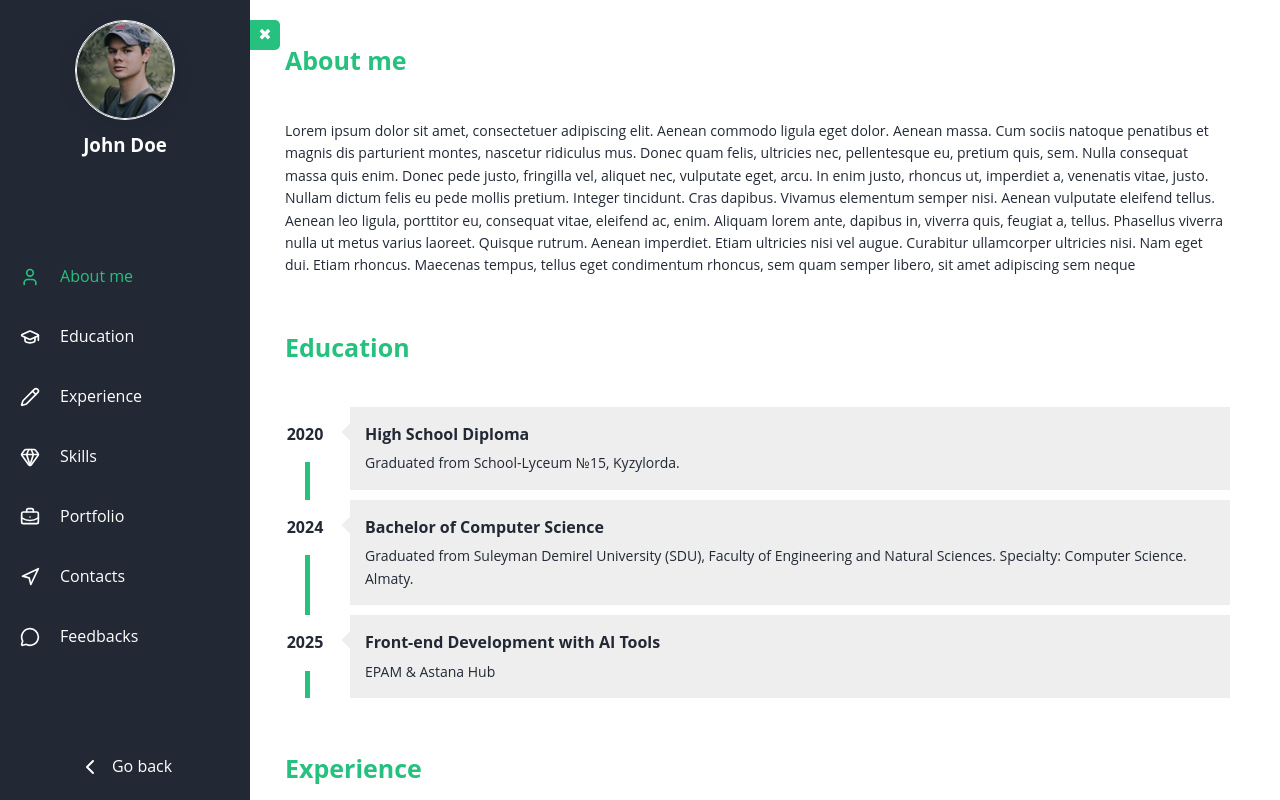
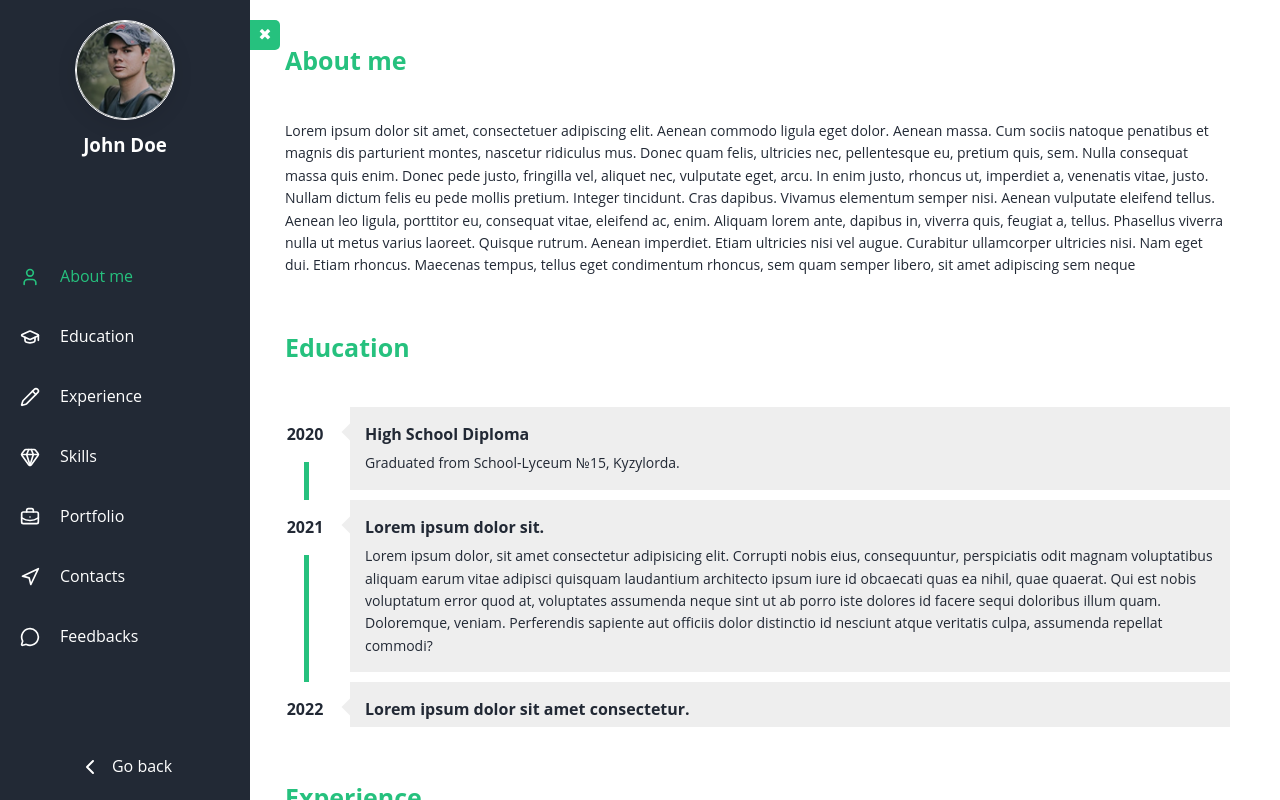
Before and after one commit to Nurdaulet7/cv-app, a React (Vite) app: page / in a window 1280 px wide. Both pictures are taken after a click on the button "Know more". Shown: the top 800 px of the page. Built offline with nearby package versions, Linux system fonts and the light colour scheme.

Commit message:
feat: update EducationSection with additional education entries and enhance Timeline styling

```diff
--- a/src/components/Timline/Timeline.module.scss
+++ b/src/components/Timline/Timeline.module.scss
@@ -5,33 +5,50 @@
 	flex-direction: column;
 	gap: 10px;
 	list-style: none;
+	height: 40vh;
+	max-height: 80vh;
+	overflow-y: auto;
 	position: relative;
 
-	&::before {
-		position: absolute;
-		content: '';
-		background-color: $color-primary;
-		width: 5px;
-		height: 100%;
-		left: 20px;
-		z-index: 1;
+	scrollbar-width: thin;
+	scrollbar-color: $color-gray transparent;
+
+	&::-webkit-scrollbar {
+		width: 6px;
 	}
 
 	&__item {
 		display: flex;
 		align-items: flex-start;
 		gap: 25px;
+		position: relative;
+
+		&::before {
+			content: '';
+			position: absolute;
+			left: 19px;
+			top: 0;
+			bottom: -10px;
+			width: 5px;
+			background-color: $color-primary;
+			z-index: 0;
+		}
+
+		&:last-child::before {
+			display: none;
+		}
 	}
 
 	&__left {
+		position: relative;
+		width: 40px;
+		aspect-ratio: 1;
 		display: flex;
 		align-items: center;
 		justify-content: center;
-		width: 40px;
-		aspect-ratio: 1;
 		background-color: $color-background;
 		padding: 15px;
-		z-index: 5;
+		z-index: 1;
 	}
 
 	&__date {
--- a/src/pages/Resume/components/EducationSection/EducationSection.tsx
+++ b/src/pages/Resume/components/EducationSection/EducationSection.tsx
@@ -1,15 +1,26 @@
-import React from 'react';
-
 import SectionLayout from '@/components/SectionLayout/SectionLayout';
 import Timeline from '@/components/Timline/Timeline';
-
-import styles from './EducationSection.module.scss';
 
 const educationData = [
 	{
 		date: '2020',
 		title: 'High School Diploma',
 		text: 'Graduated from School-Lyceum №15, Kyzylorda.',
+	},
+	{
+		date: '2021',
+		title: 'Lorem ipsum dolor sit.',
+		text: 'Lorem ipsum dolor, sit amet consectetur adipisicing elit. Corrupti nobis eius, consequuntur, perspiciatis odit magnam voluptatibus aliquam earum vitae adipisci quisquam laudantium architecto ipsum iure id obcaecati quas ea nihil, quae quaerat. Qui est nobis voluptatum error quod at, voluptates assumenda neque sint ut ab porro iste dolores id facere sequi doloribus illum quam. Doloremque, veniam. Perferendis sapiente aut officiis dolor distinctio id nesciunt atque veritatis culpa, assumenda repellat commodi?',
+	},
+	{
+		date: '2022',
+		title: 'Lorem ipsum dolor sit amet consectetur.',
+		text: 'Lorem ipsum dolor sit amet consectetur adipisicing elit. Eum, repellendus excepturi, deleniti accusantium iste mollitia quae alias ipsa numquam eius doloribus iure tempora quo eveniet possimus labore voluptates a quod.',
+	},
+	{
+		date: '2023',
+		title: 'Lorem, ipsum dolor.',
+		text: 'Lorem ipsum dolor sit amet consectetur adipisicing elit. Ab rem repellendus, odit excepturi obcaecati iure sapiente pariatur laboriosam error beatae. Harum unde error debitis officia illum quo est molestiae nam cupiditate dignissimos sequi esse, nisi incidunt perferendis distinctio dolorum corrupti?',
 	},
 	{
 		date: '2024',
```
